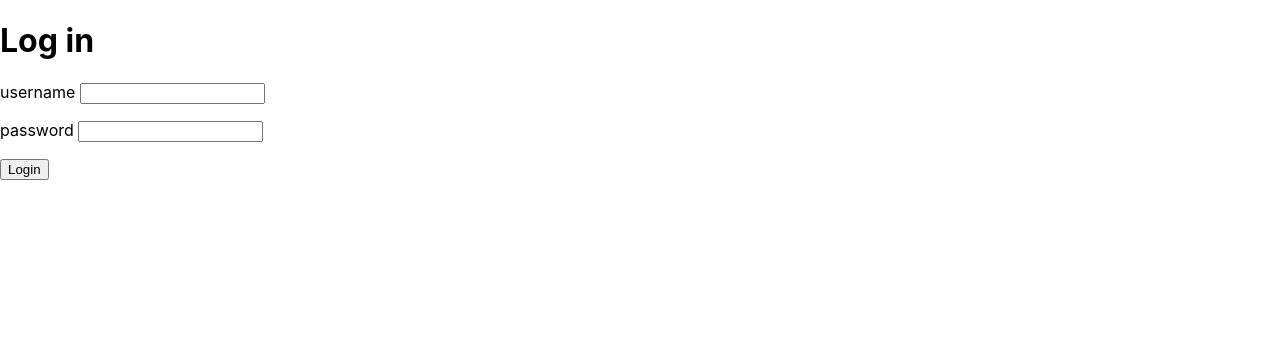
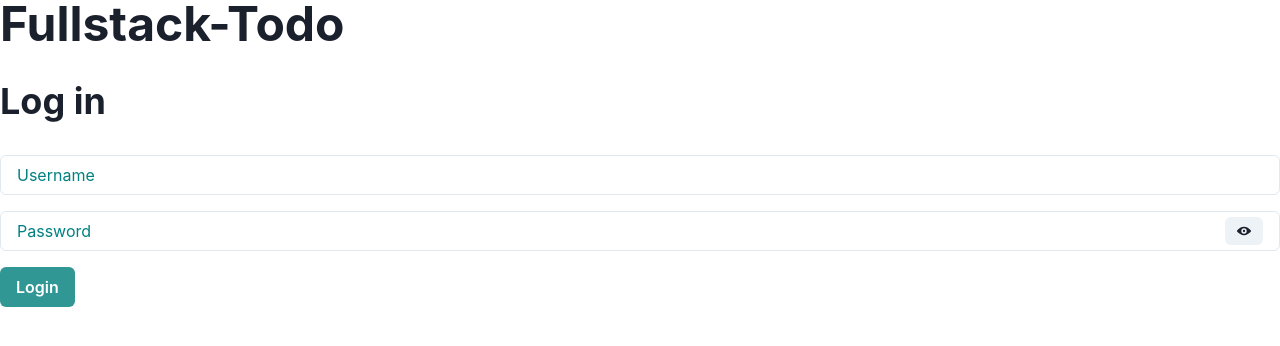
Before and after one commit to AleksiKuj/fullstack-todo, a React (Create React App) app in the folder client/: page / in a window 1280 px wide. Shown: the top 346 px of the page. Built offline with nearby package versions, Linux system fonts and the light colour scheme; no server answers.

Commit message:
Styling with Chakra ui

```diff
--- a/client/package.json
+++ b/client/package.json
@@ -3,10 +3,15 @@
   "version": "0.1.0",
   "private": true,
   "dependencies": {
+    "@chakra-ui/icons": "^2.0.17",
+    "@chakra-ui/react": "^2.4.9",
+    "@emotion/react": "^11.10.5",
+    "@emotion/styled": "^11.10.5",
     "@testing-library/jest-dom": "^5.16.5",
     "@testing-library/react": "^13.4.0",
     "@testing-library/user-event": "^13.5.0",
     "axios": "^1.2.3",
+    "framer-motion": "^8.5.2",
     "react": "^18.2.0",
     "react-dom": "^18.2.0",
     "react-scripts": "5.0.1",
--- a/client/src/App.js
+++ b/client/src/App.js
@@ -6,6 +6,16 @@ import Notification from "./components/Notification"
 import Togglable from "./components/Togglable"
 import Timer from "./components/Timer"
 import { useState, useEffect } from "react"
+import {
+  Button,
+  Input,
+  InputGroup,
+  InputRightElement,
+  Heading,
+  Flex,
+  Spacer,
+  Container,
+} from "@chakra-ui/react"
 
 function App() {
   const [todos, setTodos] = useState([])
@@ -34,6 +44,9 @@ function App() {
   if (!user) {
     return (
       <div>
+        <Heading as="h1" size="2xl">
+          Fullstack-Todo
+        </Heading>
         <Notification message={message} messageType={messageType} />
         <LoginForm
           user={user}
@@ -47,7 +60,12 @@ function App() {
 
   return (
     <div>
-      <h1>Fullstack-Todo</h1>
+      <Container>
+        {/* <Flex direction="column" align="center"> */}
+        <Heading as="h1" size="2xl">
+          Fullstack-Todo
+        </Heading>
+
         <Notification message={message} messageType={messageType} />
         <TodosList
           todos={todos}
@@ -65,7 +83,11 @@ function App() {
           />
         </Togglable>
         <Timer />
-      <button onClick={() => logOut()}>Log out</button>
+        <Button onClick={() => logOut()} my={2}>
+          Log out
+        </Button>
+        {/* </Flex> */}
+      </Container>
     </div>
   )
 }
--- a/client/src/components/LoginForm.js
+++ b/client/src/components/LoginForm.js
@@ -1,11 +1,19 @@
 import loginService from "../services/login"
 import todoService from "../services/todos"
 import { useState } from "react"
+import {
+  Button,
+  Input,
+  InputGroup,
+  InputRightElement,
+  Heading,
+} from "@chakra-ui/react"
+import { ViewIcon, ViewOffIcon } from "@chakra-ui/icons"
 
 const LoginForm = ({ setUser, setMessage, setMessageType }) => {
   const [username, setUsername] = useState("")
   const [password, setPassword] = useState("")
-
+  const [showPassword, setShowPassword] = useState(false)
   const handleLogin = async (event) => {
     event.preventDefault()
     try {
@@ -37,24 +45,43 @@ const LoginForm = ({ setUser, setMessage, setMessageType }) => {
   const handlePasswordChange = (event) => {
     setPassword(event.target.value)
   }
+
   return (
     <div>
-      <h1>Log in</h1>
+      <Heading as="h2" size="xl" my="2rem">
+        Log in
+      </Heading>
       <form onSubmit={handleLogin}>
         <div>
-          <p>
-            username{" "}
-            <input value={username} onChange={handleUsernameChange}></input>
-          </p>
-          <p>
-            password{" "}
-            <input
+          <Input
+            value={username}
+            onChange={handleUsernameChange}
+            color="teal"
+            placeholder="Username"
+            _placeholder={{ color: "inherit" }}
+          />
+          <InputGroup my="1em">
+            <Input
               value={password}
-              type="password"
+              type={showPassword ? "text" : "password"}
               onChange={handlePasswordChange}
-            ></input>
-          </p>
-          <button type="submit">Login</button>
+              color="teal"
+              placeholder="Password"
+              _placeholder={{ color: "inherit" }}
+            />
+            <InputRightElement width="4.5rem">
+              <Button
+                h="1.75rem"
+                size="sm"
+                onClick={() => setShowPassword(!showPassword)}
+              >
+                {showPassword ? <ViewOffIcon /> : <ViewIcon />}
+              </Button>
+            </InputRightElement>
+          </InputGroup>
+          <Button type="submit" colorScheme="teal" variant="solid">
+            Login
+          </Button>
         </div>
       </form>
     </div>
--- a/client/src/components/Notification.js
+++ b/client/src/components/Notification.js
@@ -1,10 +1,12 @@
+import { Alert, AlertIcon } from "@chakra-ui/react"
+
 const Notification = ({ message, messageType }) => {
-  const styles = {
-    background: messageType !== "error" ? "green" : "red",
-  }
   return (
-    <div style={styles}>
-      <p>{message}</p>
+    <div style={{ display: message ? "" : "none" }}>
+      <Alert status={messageType ? messageType : "info"}>
+        <AlertIcon />
+        {message}
+      </Alert>
     </div>
   )
 }
--- a/client/src/components/Timer.js
+++ b/client/src/components/Timer.js
@@ -1,5 +1,6 @@
 import { useState, useEffect } from "react"
 import audio from "../assets/alarm_sound.mp3"
+import { Divider, Button, ButtonGroup, Text } from "@chakra-ui/react"
 
 const Timer = () => {
   const [timeLeft, setTimeLeft] = useState(25 * 60)
@@ -53,16 +54,32 @@ const Timer = () => {
 
   return (
     <div>
-      <h1>
+      <Text fontSize="lg" mt={5}>
         Time left: {minutes}:{seconds < 10 ? `0${seconds}` : seconds}
-      </h1>
-      <button onClick={togglePlay}> {play ? "Stop" : "Start"}</button>
-      <button onClick={resetTime}> Reset</button>
-      {!isBreakMode ? (
-        <button onClick={() => switchMode("break")}> Short break</button>
-      ) : (
-        <button onClick={() => switchMode("pomodoro")}> Pomodoro</button>
-      )}
+      </Text>
+      <ButtonGroup mb={2}>
+        <Button onClick={togglePlay} colorScheme={`${play ? "red" : "green"}`}>
+          {play ? "Stop" : "Start"}
+        </Button>
+
+        <Button onClick={resetTime} colorScheme="purple">
+          {" "}
+          Reset
+        </Button>
+
+        {!isBreakMode ? (
+          <Button onClick={() => switchMode("break")} colorScheme="blue">
+            {" "}
+            Short break
+          </Button>
+        ) : (
+          <Button onClick={() => switchMode("pomodoro")} colorScheme="orange">
+            {" "}
+            Pomodoro
+          </Button>
+        )}
+      </ButtonGroup>
+      <Divider />
     </div>
   )
 }
--- a/client/src/components/TodoForm.js
+++ b/client/src/components/TodoForm.js
@@ -1,5 +1,12 @@
 import { useState } from "react"
 import todoService from "../services/todos"
+import {
+  Button,
+  Input,
+  InputGroup,
+  InputRightElement,
+  Heading,
+} from "@chakra-ui/react"
 
 const TodoForm = ({ setTodos, setMessage, setMessageType }) => {
   const [todoTitle, setTodoTitle] = useState("")
@@ -43,10 +50,16 @@ const TodoForm = ({ setTodos, setMessage, setMessageType }) => {
   return (
     <div>
       <form onSubmit={handleSubmit}>
-        <h2>Add todo</h2>
-        <p>todo title</p>
-        <input value={todoTitle} onChange={handleTitleChange}></input>
-        <button type="submit">Create</button>
+        {/* <h2>Add todo</h2> */}
+        {/* <p>todo title</p> */}
+        <Input
+          value={todoTitle}
+          onChange={handleTitleChange}
+          placeholder="Todo title"
+        />
+        <Button type="submit" colorScheme="teal" variant="ghost">
+          Create
+        </Button>
       </form>
     </div>
   )
--- a/client/src/components/TodosList.js
+++ b/client/src/components/TodosList.js
@@ -1,6 +1,31 @@
 import todoService from "../services/todos"
+import {
+  Button,
+  List,
+  ListItem,
+  UnorderedList,
+  Input,
+  InputGroup,
+  InputRightElement,
+  Heading,
+  useDisclosure,
+  AlertDialog,
+  AlertDialogOverlay,
+  AlertDialogContent,
+  AlertDialogHeader,
+  AlertDialogBody,
+  AlertDialogFooter,
+  IconButton,
+  Divider,
+  Text,
+} from "@chakra-ui/react"
+import { DeleteIcon } from "@chakra-ui/icons"
+import { useRef } from "react"
 
 const TodosList = ({ todos, setTodos, user, setMessage, setMessageType }) => {
+  const cancelRef = useRef()
+  const { isOpen, onOpen, onClose } = useDisclosure()
+
   const deleteTodo = async (todo) => {
     try {
       await todoService.deleteTodo(todo)
@@ -25,17 +50,71 @@ const TodosList = ({ todos, setTodos, user, setMessage, setMessageType }) => {
     return todos.filter((todo) => todo.user.username === user.username)
   }
 
+  const handleDelete = (todo) => {
+    deleteTodo(todo)
+    onClose()
+  }
+
   return (
     <div>
-      <p>{`${user.username}'s Todos`}</p>
-      <ul>
+      <Heading as="h2" size="lg" my="2rem">
+        {user.username}'s todos
+      </Heading>
+      <UnorderedList>
         {usersTodos().map((todo) => (
-          <li key={todo.id}>
-            {todo.title}
-            <button onClick={() => deleteTodo(todo)}>delete</button>
-          </li>
+          <ListItem key={todo.id}>
+            <Text overflow="hidden">{todo.title}</Text>
+            <IconButton
+              onClick={() => handleDelete(todo)}
+              aria-label="Delete todo"
+              colorScheme="red"
+              variant="ghost"
+              icon={<DeleteIcon />}
+            />
+
+            {/* <Button
+              onClick={onOpen}
+              colorScheme="red"
+              variant="ghost"
+              leftIcon={<DeleteIcon />}
+            >
+              delete
+            </Button> */}
+
+            {/* <AlertDialog
+              isOpen={isOpen}
+              leastDestructiveRef={cancelRef}
+              onClose={onClose}
+            >
+              <AlertDialogOverlay>
+                <AlertDialogContent>
+                  <AlertDialogHeader fontSize="lg" fontWeight="bold">
+                    Delete Todo
+                  </AlertDialogHeader>
+
+                  <AlertDialogBody>
+                    Are you sure? You can't undo this action afterwards.
+                  </AlertDialogBody>
+
+                  <AlertDialogFooter>
+                    <Button ref={cancelRef} onClick={onClose}>
+                      Cancel
+                    </Button>
+                    <Button
+                      colorScheme="red"
+                      onClick={() => handleDelete(todo)}
+                      ml={3}
+                    >
+                      Delete
+                    </Button>
+                  </AlertDialogFooter>
+                </AlertDialogContent>
+              </AlertDialogOverlay>
+            </AlertDialog> */}
+            <Divider />
+          </ListItem>
         ))}
-      </ul>
+      </UnorderedList>
     </div>
   )
 }
--- a/client/src/components/Togglable.js
+++ b/client/src/components/Togglable.js
@@ -1,4 +1,6 @@
 import { useState } from "react"
+import { Button, Divider } from "@chakra-ui/react"
+import { AddIcon } from "@chakra-ui/icons"
 
 const Togglable = (props) => {
   const [visible, setVisible] = useState(false)
@@ -13,13 +15,22 @@ const Togglable = (props) => {
   return (
     <div>
       <div style={hideWhenVisible}>
-        {" "}
-        <button onClick={toggleVisibility}>{props.buttonLabel}</button>
+        <Button
+          onClick={toggleVisibility}
+          colorScheme="teal"
+          variant="ghost"
+          leftIcon={<AddIcon />}
+        >
+          {props.buttonLabel}
+        </Button>
       </div>
       <div style={showWhenVisible}>
         {props.children}
-        <button onClick={toggleVisibility}>Cancel</button>
+        <Button onClick={toggleVisibility} colorScheme="orange" variant="ghost">
+          Cancel
+        </Button>
       </div>
+      <Divider />
     </div>
   )
 }
--- a/client/src/index.js
+++ b/client/src/index.js
@@ -2,10 +2,13 @@ import React from "react"
 import ReactDOM from "react-dom/client"
 import "./index.css"
 import App from "./App"
+import { ChakraProvider } from "@chakra-ui/react"
 
 const root = ReactDOM.createRoot(document.getElementById("root"))
 root.render(
   <React.StrictMode>
-    <App />
+    <ChakraProvider>
+      <App />
+    </ChakraProvider>
   </React.StrictMode>
 )
```
Also changed, not shown: 1 other file (tests, documents, lock files or other folders). Lines whose indentation alone changed are shown as unchanged.
